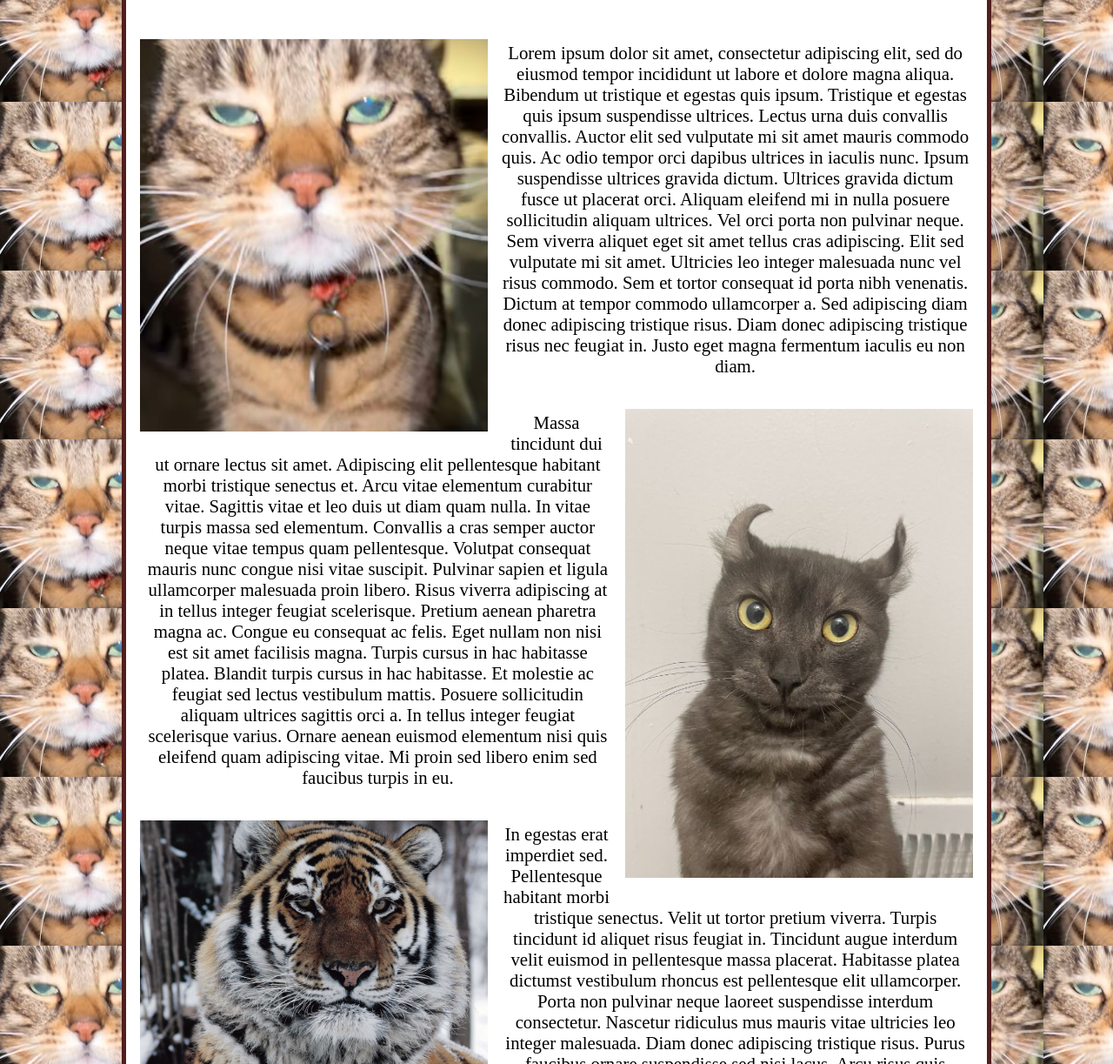
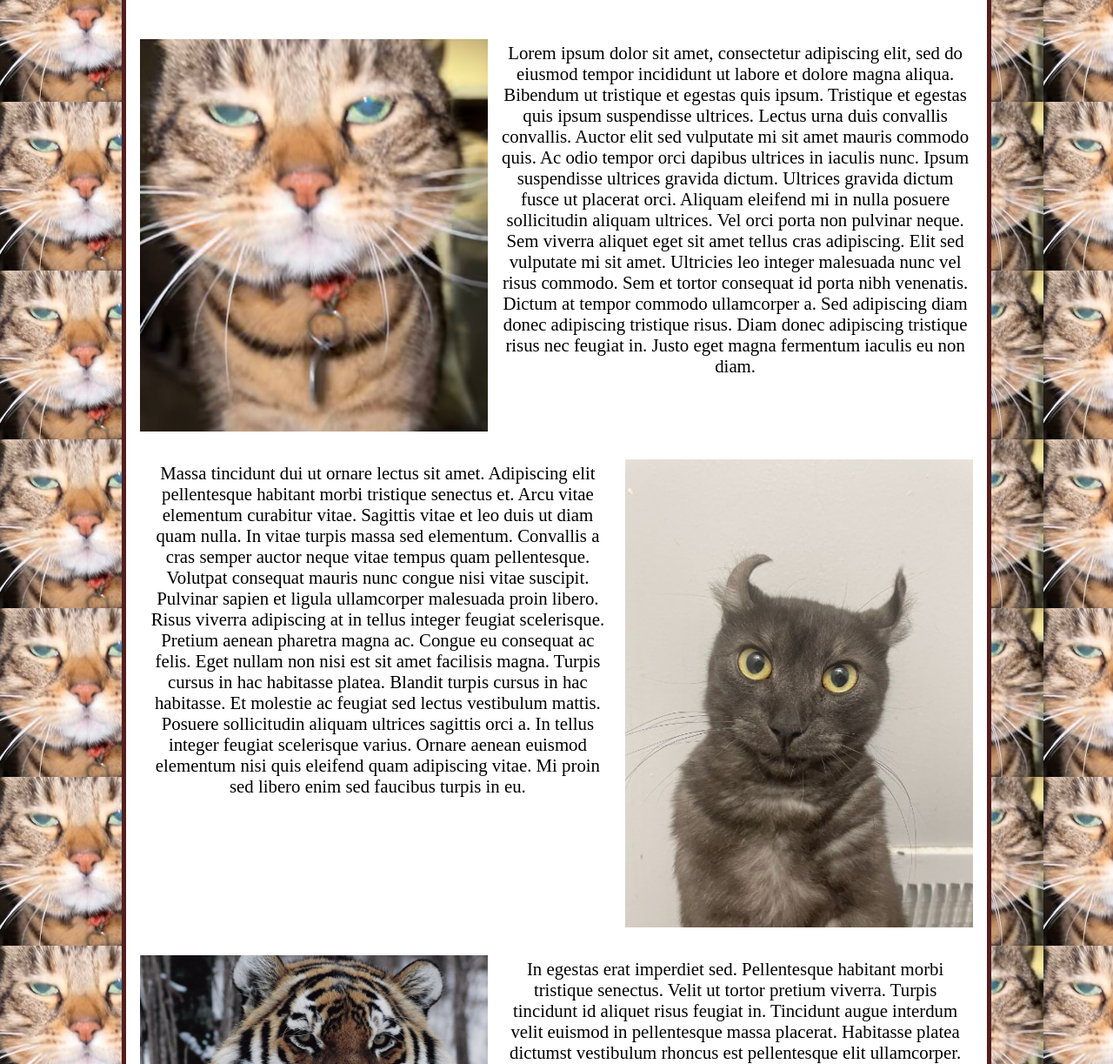
Before and after one commit to MitchellR0/Float-Practice, a plain HTML site: page index.html in a window 1280 px wide. Shown: the part 77-1300 px from the top of the page at 87% size. Drawn offline with Linux system fonts and the light colour scheme.

Commit message:
Add files via upload

```diff
--- a/styles/styles.css
+++ b/styles/styles.css
@@ -48,3 +48,7 @@ footer p {
     text-align: center;
     font-size: 75%;
 }
+
+div {
+    clear: both;
+}
```
